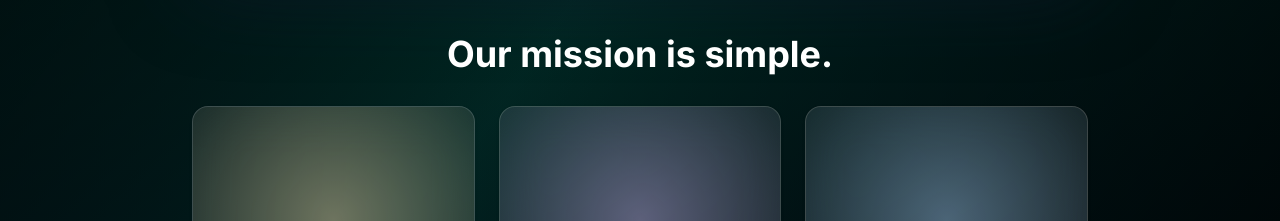
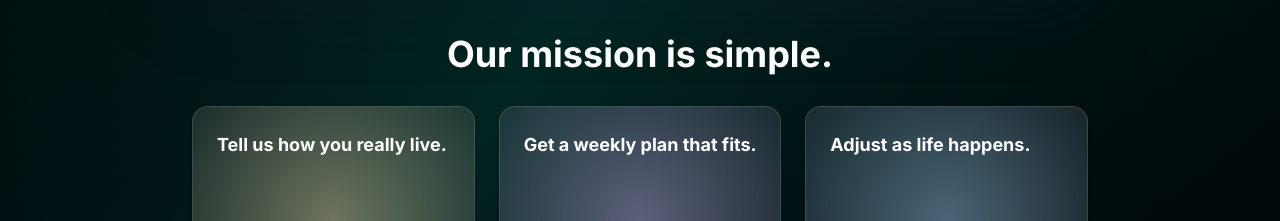
Before and after one commit to olaruvali25/vitaFit, a Next.js app: page /about in a window 1280 px wide. Shown: the part 1020-1241 px from the top of the page. Built offline with nearby package versions, Linux system fonts and the light colour scheme; no server answers.

Commit message:
Add cardTitle prop to all three feature cards with specified titles

```diff
--- a/app/(site)/about/page.tsx
+++ b/app/(site)/about/page.tsx
@@ -99,7 +99,8 @@ export default function AboutPage() {
             </h2>
             <div className="grid grid-cols-1 md:grid-cols-3 gap-6">
               <AnimatedFeatureCard
-                index=""
+                index="001"
+                cardTitle="Tell us how you really live."
                 tag="Nutrition"
                 title="Personalized meal plans tailored to your goals and preferences"
                 imageSrc=""
@@ -107,6 +108,7 @@ export default function AboutPage() {
               />
               <AnimatedFeatureCard
                 index="002"
+                cardTitle="Get a weekly plan that fits."
                 tag="Fitness"
                 title="Workout routines that fit your schedule and fitness level"
                 imageSrc=""
@@ -114,6 +116,7 @@ export default function AboutPage() {
               />
               <AnimatedFeatureCard
                 index="003"
+                cardTitle="Adjust as life happens."
                 tag="Progress"
                 title="Track your journey with detailed analytics and insights"
                 imageSrc=""
```
